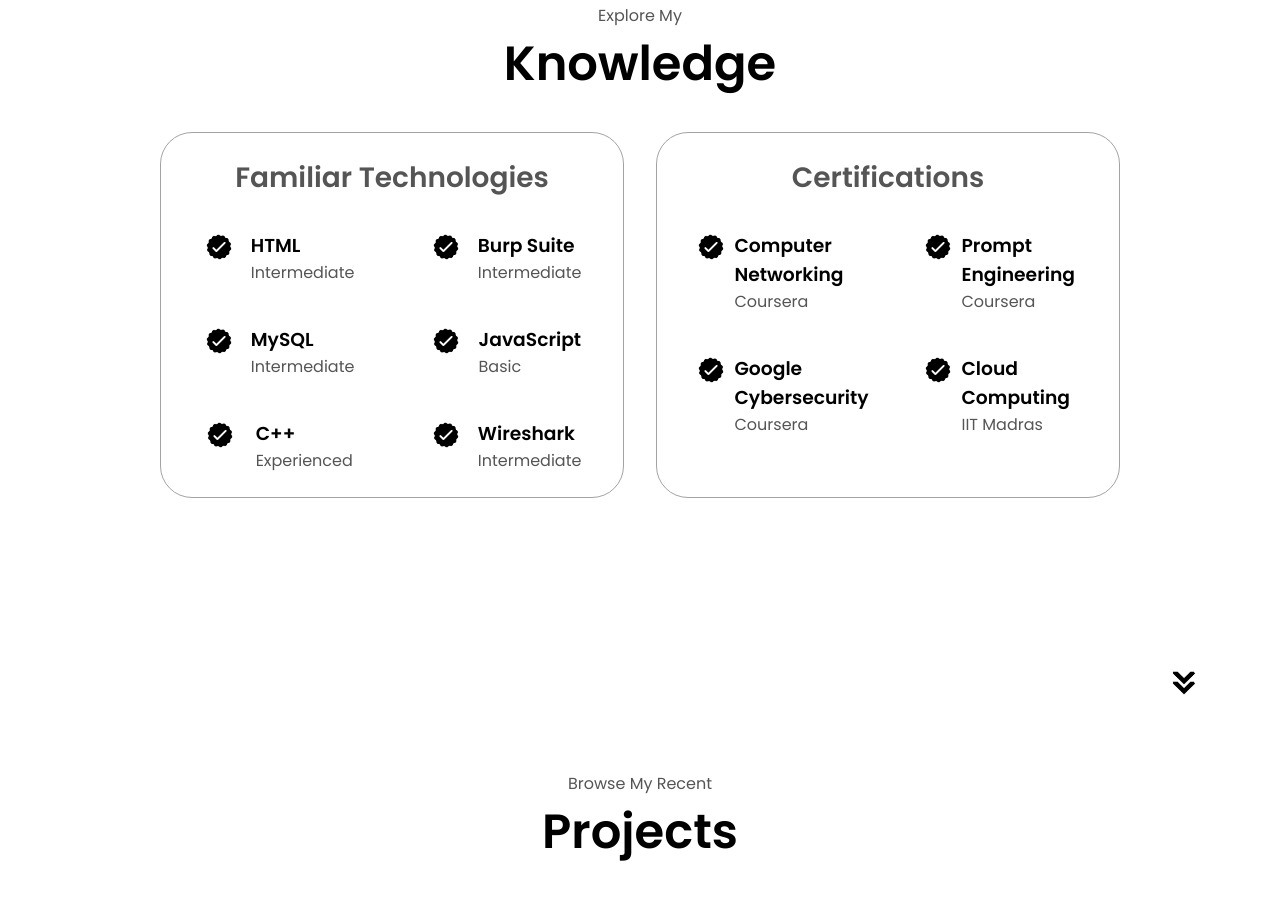
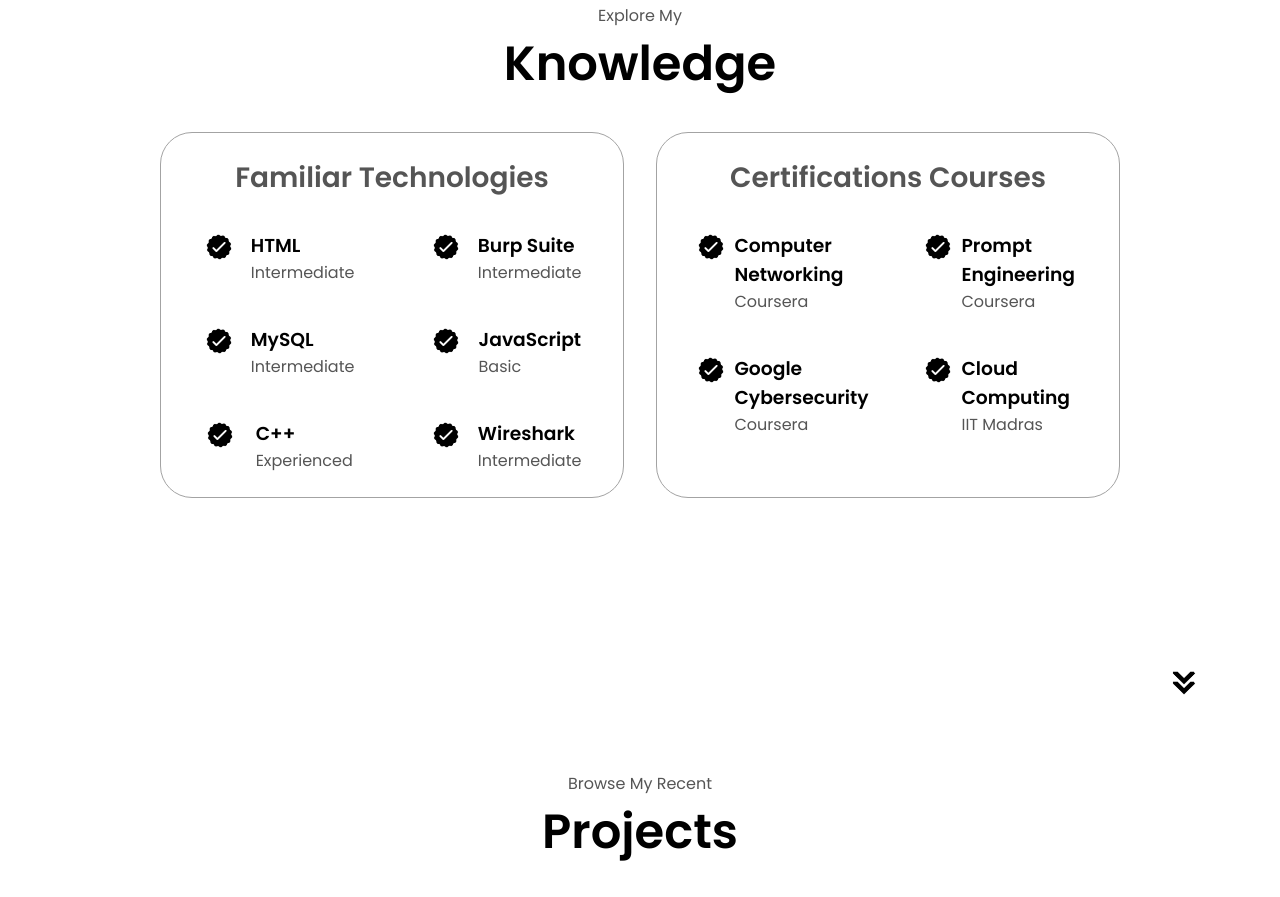
Before and after one commit to Manushya-a/Portfolio, a plain HTML site: page index.html in a window 1280 px wide. Shown: the part 1693-2590 px from the top of the page. Drawn offline with Linux system fonts and the light colour scheme.

Commit message:
Update index.html

```diff
--- a/index.html
+++ b/index.html
@@ -199,7 +199,7 @@
             </div>
           </div>
           <div class="details-container">
-            <h2 class="experience-sub-title">Certifications</h2>
+            <h2 class="experience-sub-title">Certifications Courses</h2>
             <div class="article-container">
               <article>
                 <img
```
